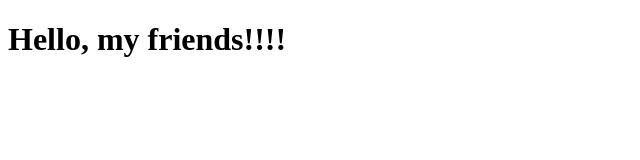
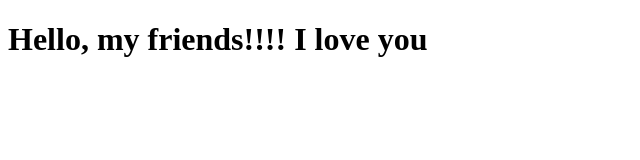
Before and after one commit to VotetoDaa/project1, a plain HTML site: page index.html in a window 1280 px wide. Shown: the whole page, without its empty margins (0-640 px from the left). Drawn offline with Linux system fonts and the light colour scheme.

Commit message:
second commit

```diff
--- a/index.html
+++ b/index.html
@@ -10,7 +10,7 @@
 
 <body>
     <div>
-        <h1>Hello, my friends!!!!</h1>
+        <h1>Hello, my friends!!!! I love you</h1>
 
         <script src="js/script.js"></script>
     </div>
```
